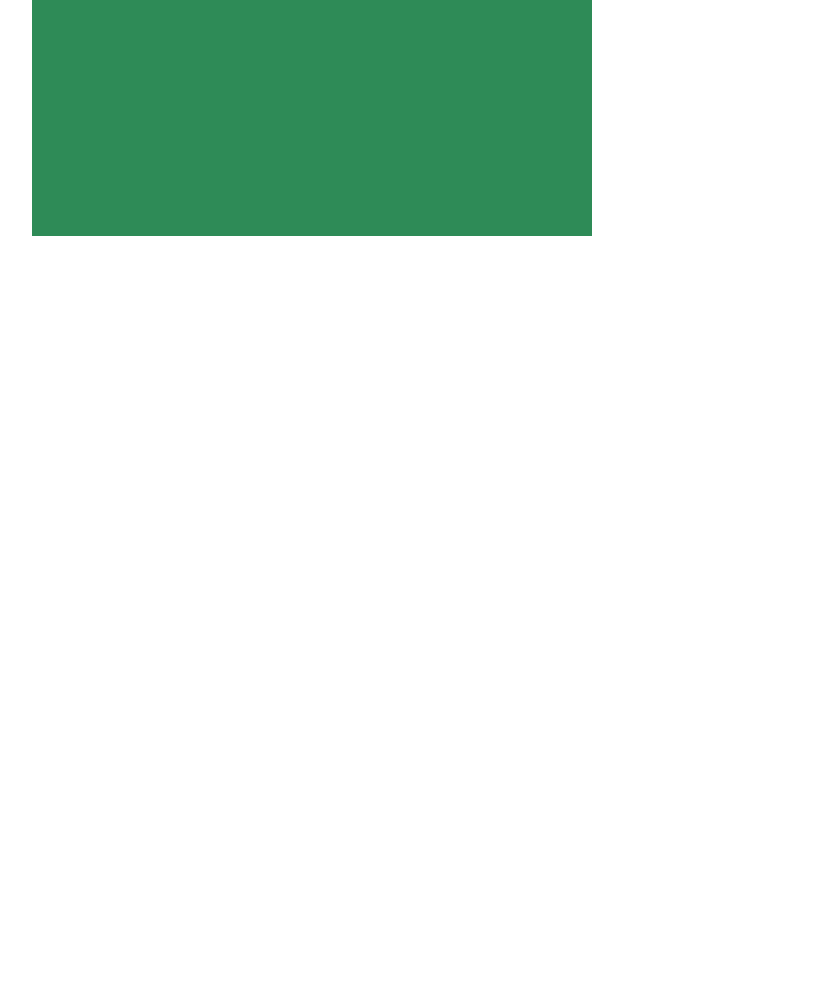
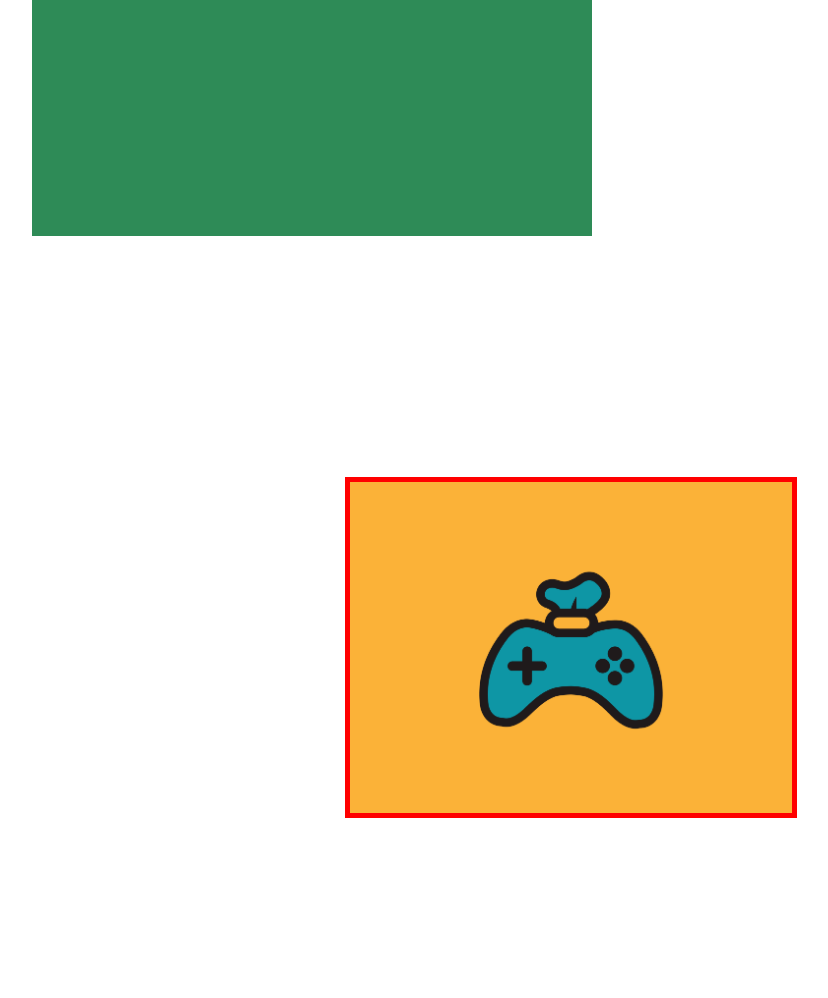
Before and after one commit to AZapata27/Curso-Css, a plain HTML site: page index.html in a window 1280 px wide. Shown: the part 1195-2193 px from the top of the page, without its empty margins (40-868 px from the left). Before the commit the page ends 1495 px from the top, so only its background shows below. Drawn offline with Linux system fonts and the light colour scheme.

Commit message:
prueba de hoveer

```diff
--- a/box_model.css
+++ b/box_model.css
@@ -43,3 +43,63 @@
 
 
 }
+
+
+
+.boxImage{
+width: 70%;
+
+margin: 2em auto;
+position: relative;
+display: flex;
+justify-content: center;
+align-items: center;
+
+
+
+}
+
+.image{
+ margin: 20%;
+  width: 50%;
+
+  border: 5px solid red;
+
+
+}
+
+.text{
+  color: transparent;
+}
+
+
+.boxImage:hover .image {
+
+  margin: 20%;
+  width: 50%;
+
+  outline: 5px solid red;
+  outline-offset: -5rem;
+
+
+
+  color:burlywood;
+
+  font-size: 3em;
+
+
+
+}
+
+
+.boxImage:hover .text {
+
+
+
+position: absolute;
+
+  color:burlywood;
+
+  font-size: 3em;
+
+}
--- a/index.html
+++ b/index.html
@@ -65,6 +65,15 @@
 
 
 
+        <div class="boxImage">
+
+          <img class="image" src="/assets/images/gamepad.png" alt="esta e suna imagen de un gamepad">
+          <p class="text">gamepad</p>
+        </div>
+
+
+
+
 
   </body>
 </html>
```
